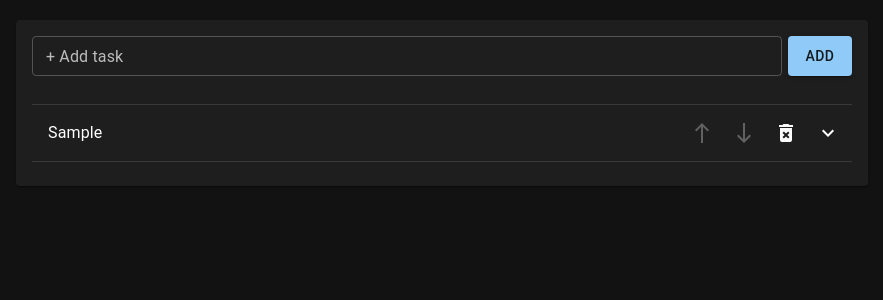
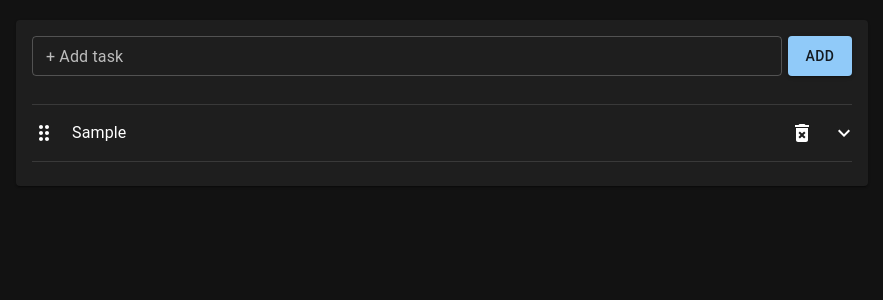
Before and after one commit to Petya29/react-infinite-nesting, a React (Create React App) app: page / in a window 1280 px wide. Both pictures are taken after typing "Sample" into the empty fields and a click on the button "ADD". Shown: the top 300 px of the page, without its empty margins (198-1081 px from the left). Built offline with nearby package versions, Linux system fonts and the light colour scheme.

Commit message:
Added dnd reorder for each nested list

```diff
--- a/package.json
+++ b/package.json
@@ -16,6 +16,8 @@
     "@types/react": "^18.0.15",
     "@types/react-dom": "^18.0.6",
     "react": "^18.2.0",
+    "react-dnd": "^14.0.5",
+    "react-dnd-html5-backend": "^14.1.0",
     "react-dom": "^18.2.0",
     "react-scripts": "5.0.1",
     "typescript": "^4.7.4",
--- a/src/App.tsx
+++ b/src/App.tsx
@@ -1,6 +1,8 @@
 import React from 'react';
 import { createTheme, CssBaseline, ThemeProvider } from '@mui/material';
 import { DndList } from './pages/DndList';
+import { DndProvider } from 'react-dnd';
+import { HTML5Backend } from 'react-dnd-html5-backend';
 
 function App() {
 
@@ -17,10 +19,12 @@ function App() {
 
   return (
     <div className="App">
-      <ThemeProvider theme={theme}>
-        <CssBaseline />
-        <DndList />
-      </ThemeProvider>
+      <DndProvider backend={HTML5Backend}>
+        <ThemeProvider theme={theme}>
+          <CssBaseline />
+          <DndList />
+        </ThemeProvider>
+      </DndProvider>
     </div>
   );
 }
--- a/src/components/SubTasksList.tsx
+++ b/src/components/SubTasksList.tsx
@@ -6,6 +6,7 @@ import { useAutoAnimate } from '@formkit/auto-animate/react';
 
 interface ISubTasksList {
     subTasks: ITask[],
+    nestingLevel: number,
     moveSubTasks: (currIndex: number, newIndex: number) => void,
     handleEditTask: (newTask: ITask, i: number) => void,
     removeSubTask: (id: string) => void
@@ -13,6 +14,7 @@ interface ISubTasksList {
 
 export const SubTasksList: FC<ISubTasksList> = ({
     subTasks,
+    nestingLevel,
     moveSubTasks,
     handleEditTask,
     removeSubTask,
@@ -28,8 +30,7 @@ export const SubTasksList: FC<ISubTasksList> = ({
                     <TaskItem
                         index={i}
                         task={subTask}
-                        isLast={(subTasks.length - 1) === i ? true : false}
-                        isFirst={i === 0 ? true : false}
+                        nestingLevel={nestingLevel + 1}
                         reorder={moveSubTasks}
                         editTask={handleEditTask}
                         removeTask={() => removeSubTask(subTask.id)}
--- a/src/components/TaskItem.tsx
+++ b/src/components/TaskItem.tsx
@@ -1,20 +1,21 @@
-import React, { FC, Fragment, useState } from 'react';
-import { Box, Divider, IconButton, ListItem, ListItemText } from '@mui/material';
-import NorthIcon from '@mui/icons-material/North';
-import SouthIcon from '@mui/icons-material/South';
+import React, { FC, Fragment, useRef, useState } from 'react';
+import { Box, IconButton, ListItemText, useTheme } from '@mui/material';
+import DragIndicatorIcon from '@mui/icons-material/DragIndicator';
 import DeleteForeverIcon from '@mui/icons-material/DeleteForever';
 import ExpandLess from '@mui/icons-material/ExpandLess';
 import ExpandMore from '@mui/icons-material/ExpandMore';
 import { ITask } from '../models/ITask';
+import { useDrag, useDrop } from 'react-dnd';
+import type { Identifier, XYCoord } from 'dnd-core';
 import { TaskAddInput } from './TaskAddInput';
 import { useAutoAnimate } from '@formkit/auto-animate/react';
 import { SubTasksList } from './SubTasksList';
+import { IDragItem } from '../models/IDragItem';
 
 interface ITaskItem {
     index: number,
     task: ITask,
-    isLast: boolean,
-    isFirst: boolean,
+    nestingLevel: number,
     reorder: (currIndex: number, newIndex: number) => void,
     editTask: (task: ITask, index: number) => void,
     removeTask: (id: string) => void,
@@ -23,25 +24,74 @@ interface ITaskItem {
 export const TaskItem: FC<ITaskItem> = ({
     index,
     task,
-    isLast,
-    isFirst,
+    nestingLevel,
     reorder,
     editTask,
     removeTask,
     ...props
 }) => {
 
-    const [listRef] = useAutoAnimate<HTMLDivElement>();
+    const [listRef] = useAutoAnimate<HTMLDivElement>({ duration: 150, });
+
+    const dragRef = useRef<HTMLSpanElement>(null); // drag handle
+    const previewRef = useRef<HTMLDivElement>(null); // drag item
+
+    const theme = useTheme();
 
     const [isOpen, setIsOpen] = useState<boolean>(false);
 
-    const hadleReorder = (type: ('up' | 'down')) => {
-        if (type === 'up') {
-            reorder(index, index - 1);
-        } else {
-            reorder(index, index + 1);
+    const [{ isDragging }, drag, preview] = useDrag({
+        type: `TASK${nestingLevel}`,
+        item: () => {
+            return {
+                task: task,
+                oldIndex: index,
+                index: index
+            } as IDragItem
+        },
+        collect: (monitor) => ({
+            isDragging: monitor.isDragging()
+        })
+    });
+
+    const [{ handlerId }, drop] = useDrop<IDragItem, void, { handlerId: Identifier | null }>({
+        accept: `TASK${nestingLevel}`,
+        collect: monitor => {
+            return { handlerId: monitor.getHandlerId() }
+        },
+        hover: (item, monitor) => {
+            if (!previewRef.current) return;
+
+            const dragIndex = item.index;
+            const hoverIndex = index;
+
+            // Don't replace items with themselves
+            if (dragIndex === hoverIndex) return;
+
+            // Determine rectangle on screen
+            const hoverBoundingRect = previewRef.current?.getBoundingClientRect();
+
+            // Get vertical middle
+            const hoverMiddleY = (hoverBoundingRect.bottom - hoverBoundingRect.top) / 2;
+
+            // Determine mouse position
+            const clientOffset = monitor.getClientOffset();
+
+            // Get pixels to the top
+            const hoverClientY = (clientOffset as XYCoord).y - hoverBoundingRect.top
+
+            // Dragging downwards
+            if (dragIndex < hoverIndex && hoverClientY < hoverMiddleY) return;
+
+            // Dragging upwards
+            if (dragIndex > hoverIndex && hoverClientY > hoverMiddleY) return;
+
+            // Time to actually perform the action
+            reorder(dragIndex, hoverIndex);
+
+            item.index = hoverIndex;
         }
-    }
+    });
 
     const moveSubTasks = (currIndex: number, newIndex: number) => {
         const updSubTasks = [...task.subTasks];
@@ -53,9 +103,7 @@ export const TaskItem: FC<ITaskItem> = ({
     }
 
     const handleOpen = () => {
-        setIsOpen(prevState => {
-            return !prevState;
-        })
+        setIsOpen(prevState => !prevState);
     }
 
     const addSubTask = (newTask: ITask) => {
@@ -75,28 +123,34 @@ export const TaskItem: FC<ITaskItem> = ({
         editTask(editedTask, index);
     }
 
+    const opacity = isDragging ? 0 : 1;
+    drag(dragRef);
+    drop(preview(previewRef));
+
     return (
         <Fragment>
-            <Divider />
-            <ListItem>
+            <Box
+                ref={previewRef}
+                component={'li'}
+                data-handler-id={handlerId}
+                sx={{
+                    display: 'list-item',
+                    opacity: opacity,
+                    paddingTop: '8px',
+                    borderBottom: `1px solid ${theme.palette.action.focus}`,
+                    borderTop: `1px solid ${index === 0 ? theme.palette.action.focus : 'inherit'}`
+                }}
+            >
+                <Box sx={{ display: 'flex', alignItems: 'center' }}>
+                    <Box
+                        ref={dragRef}
+                        component={'span'}
+                        sx={{ paddingTop: '6px', paddingRight: '16px' }}
+                    >
+                        <DragIndicatorIcon sx={{ cursor: 'grab' }} />
+                    </Box>
                     <ListItemText primary={task.title} />
                     <Box sx={{ display: 'flex', justifyContent: 'space-between', gap: '14px' }}>
-                    <IconButton
-                        disabled={isFirst}
-                        edge="end"
-                        aria-label="up"
-                        onClick={() => hadleReorder('up')}
-                    >
-                        <NorthIcon />
-                    </IconButton>
-                    <IconButton
-                        disabled={isLast}
-                        edge="end"
-                        aria-label="down"
-                        onClick={() => hadleReorder('down')}
-                    >
-                        <SouthIcon />
-                    </IconButton>
                         <IconButton
                             edge="end"
                             aria-label="delete"
@@ -112,13 +166,14 @@ export const TaskItem: FC<ITaskItem> = ({
                             {isOpen ? <ExpandLess /> : <ExpandMore />}
                         </IconButton>
                     </Box>
-            </ListItem>
-            <Box ref={listRef} sx={{ marginLeft: '30px' }}>
+                </Box>
+                <Box ref={listRef} sx={{ marginTop: '8px', marginLeft: '30px' }}>
                     {isOpen &&
                         <Fragment>
                             <TaskAddInput setTask={addSubTask} />
                             <SubTasksList
                                 subTasks={task.subTasks}
+                                nestingLevel={nestingLevel + 1}
                                 moveSubTasks={moveSubTasks}
                                 handleEditTask={handleEditTask}
                                 removeSubTask={removeSubTask}
@@ -126,6 +181,7 @@ export const TaskItem: FC<ITaskItem> = ({
                         </Fragment>
                     }
                 </Box>
+            </Box>
         </Fragment>
     )
 }
--- /dev/null
+++ b/src/models/IDragItem.ts
@@ -0,0 +1,7 @@
+import { ITask } from "./ITask";
+
+export interface IDragItem {
+    task: ITask,
+    oldIndex: number,
+    index: number
+}
--- a/src/pages/DndList.tsx
+++ b/src/pages/DndList.tsx
@@ -1,5 +1,5 @@
 import React, { FC, useEffect, useState } from 'react';
-import { Box, Container, Divider, List, Paper } from '@mui/material';
+import { Box, Container, List, Paper } from '@mui/material';
 import { useAutoAnimate } from '@formkit/auto-animate/react';
 import { ITask } from '../models/ITask';
 import { TaskAddInput } from '../components/TaskAddInput';
@@ -7,7 +7,7 @@ import { TaskItem } from '../components/TaskItem';
 
 export const DndList: FC = () => {
 
-    const [listRef] = useAutoAnimate<HTMLDivElement>();
+    const [listRef] = useAutoAnimate<HTMLDivElement>({ duration: 150 });
 
     const [tasks, setTasks] = useState<ITask[]>([]);
 
@@ -64,15 +64,13 @@ export const DndList: FC = () => {
                                 <TaskItem
                                     index={i}
                                     task={task}
-                                    isLast={(tasks.length - 1) === i ? true : false}
-                                    isFirst={i === 0 ? true : false}
+                                    nestingLevel={1}
                                     reorder={moveTasks}
                                     editTask={handleEditTask}
                                     removeTask={hadleRemoveTask}
                                     key={task.id}
                                 />
                             ))}
-                            <Divider />
                         </Box>
                     </List>
                 </Paper>
```
Also changed, not shown: 1 other file (tests, documents, lock files or other folders). Lines whose indentation alone changed are shown as unchanged.
